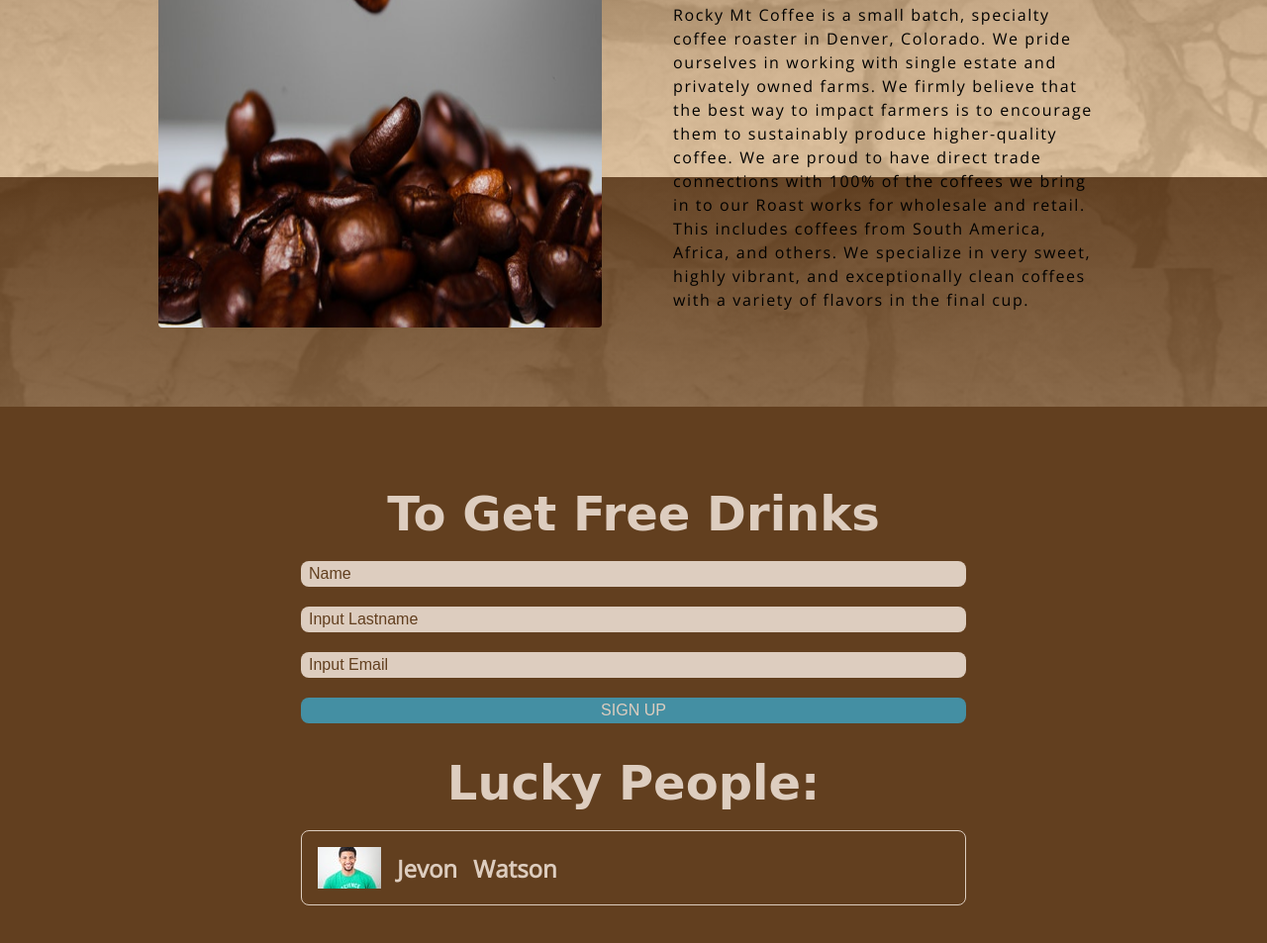
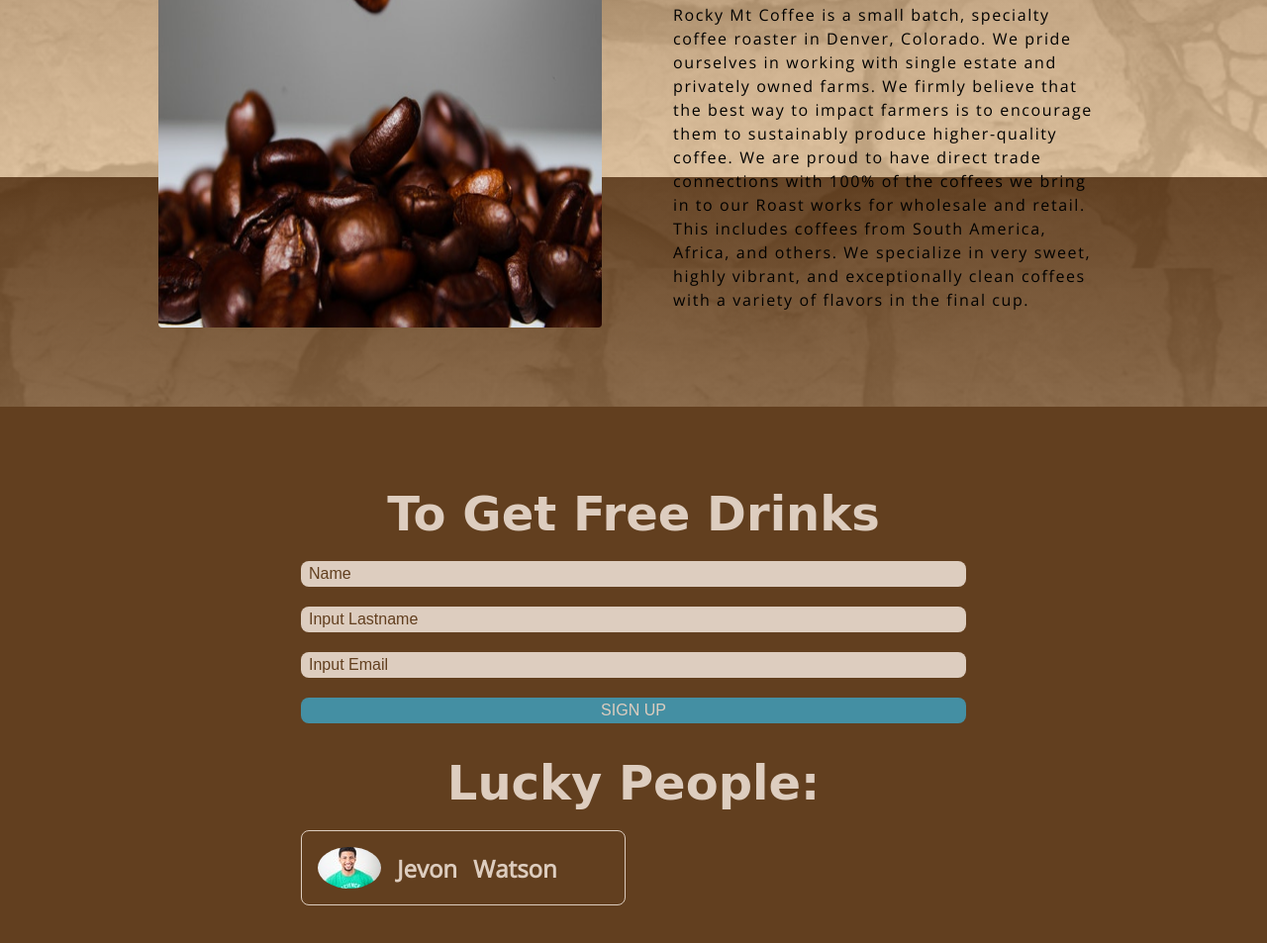
Before and after one commit to dianawallace/Coffee-Bar-Rocky-Mtn-Coffee, a plain HTML site: page index.html in a window 1280 px wide. Shown: the part 1421-2374 px from the top of the page at 99% size. Drawn offline with nearby package versions, Linux system fonts and the light colour scheme; a web font is replaced by a local one.

Commit message:
css and media query for person thumbnail

```diff
--- a/main.css
+++ b/main.css
@@ -389,3 +389,13 @@ body {
   border-radius: 0.5rem;
   font-size: 1.5rem;
 }
+
+.person__thumbnail {
+  border-radius: 50%;
+}
+@media screen and (min-width:768px) {
+  .drink-card__list {
+    grid-template-columns: 1fr 1fr;
+    grid-gap: 1rem;
+  }
+}
```
